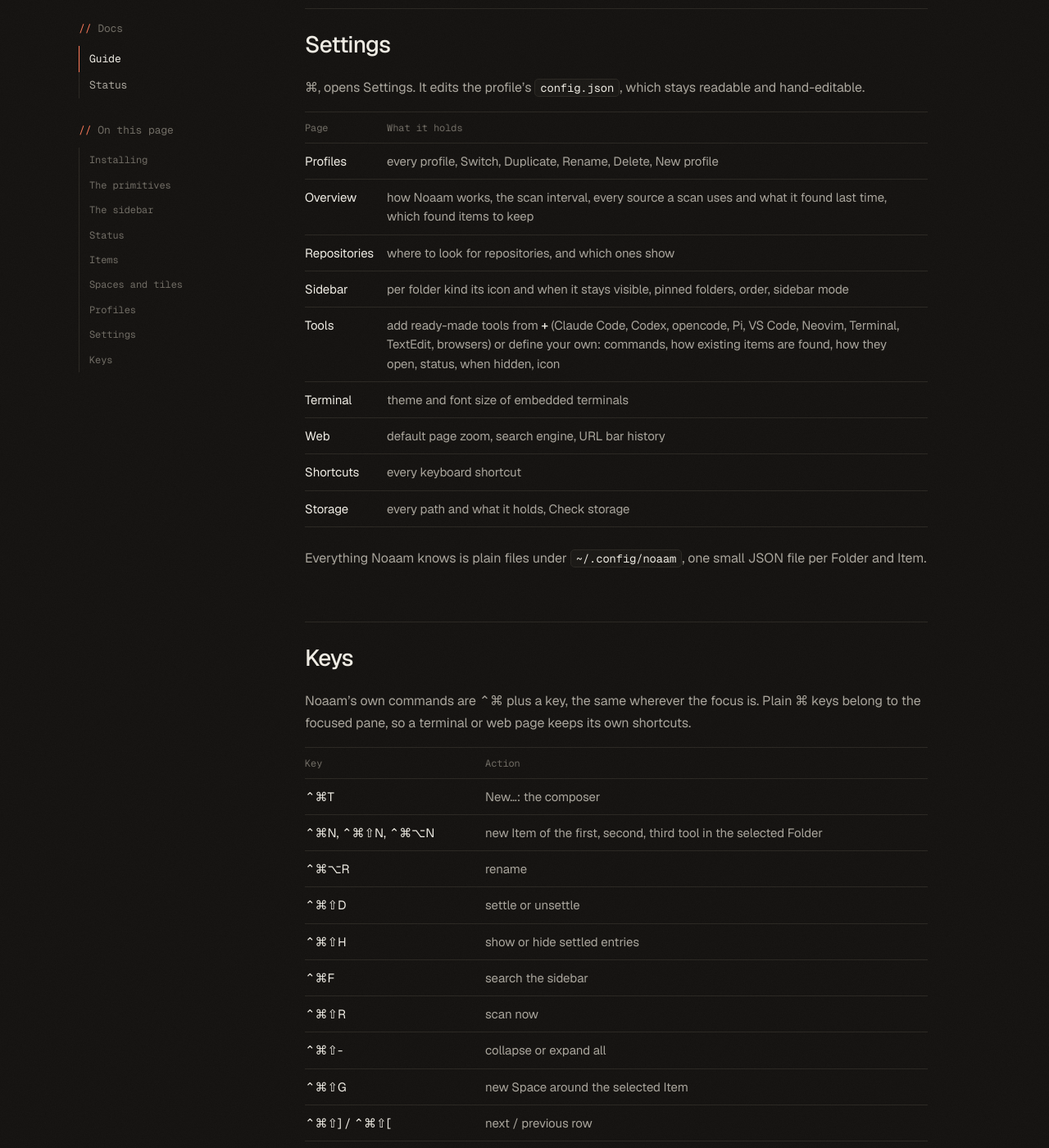
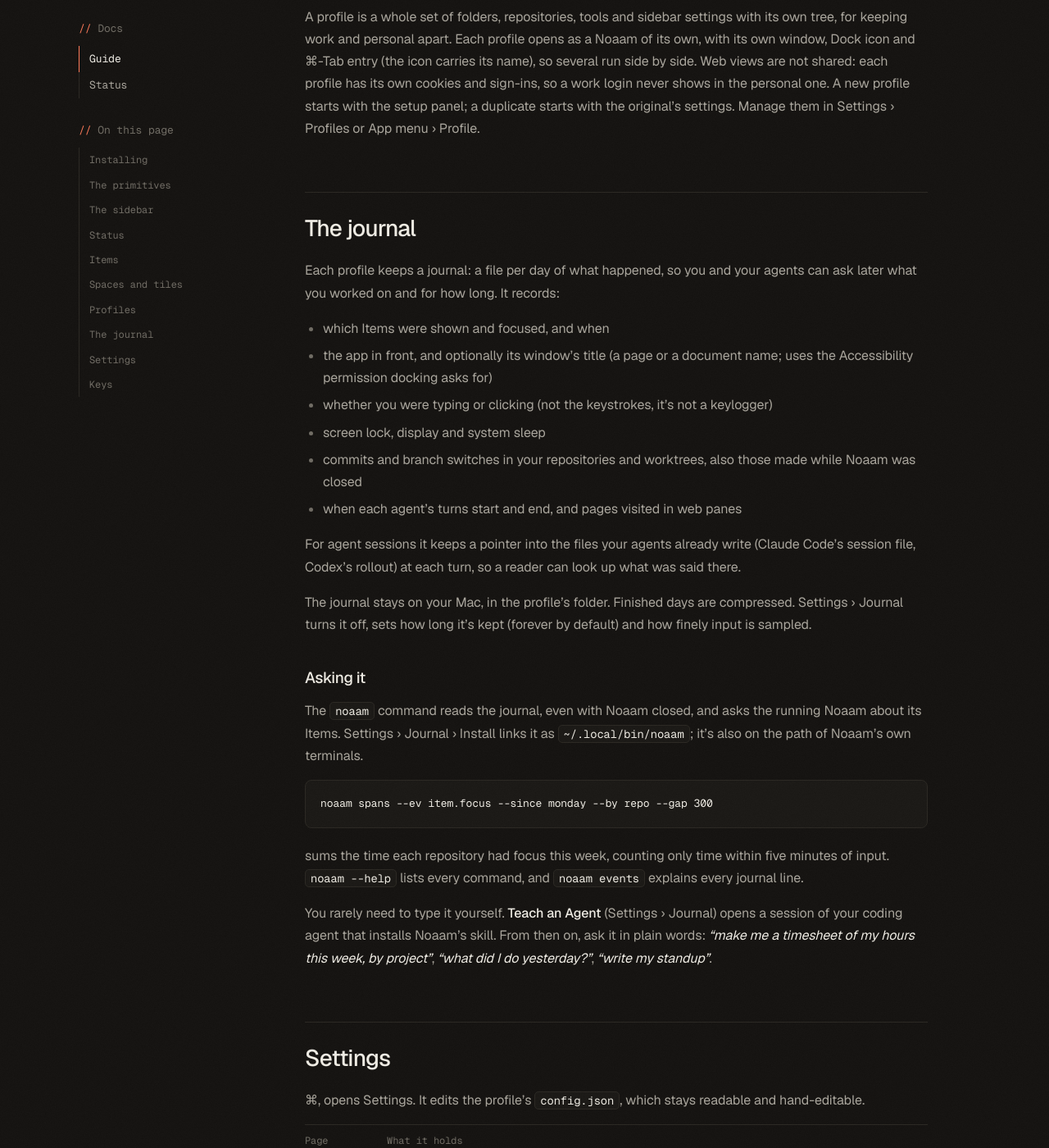
Before and after one commit to conformal-link/noaam-site, a Jekyll site: the page built from docs/index.md, in a window 1280 px wide and 1400 px high, scrolled down 4634 px. Shown: the whole window at 82% size. Built offline with Jekyll 4.4.1, drawn with Linux system fonts in a browser that asks for light colours; our own code applies the rules of GitHub Pages for plain Markdown files; some of the changed text lies outside the part shown.

Commit message:
The journal on the site and in the guide

````diff
--- a/docs/index.md
+++ b/docs/index.md
@@ -3,7 +3,8 @@
 Noaam keeps track of the coding agents, editors, terminals and pages you
 already use, filed under the repository, worktree or folder they belong to.
 It never replaces them: a Claude Code session is still Claude Code, VS Code
-is still VS Code. Noaam keeps a pointer and brings the right one up.
+is still VS Code. Noaam keeps a pointer and brings the right one up. Its
+journal remembers what you worked on, for you and your agents to ask later.
 
 Free for macOS 14 or later (Apple silicon).
 [Download the latest release](https://github.com/conformal-link/noaam-site/releases/latest/download/Noaam.dmg).
@@ -21,9 +22,9 @@
 
 On first launch a setup panel asks where your code is, which of the
 repositories found there to show, which sessions belong in Noaam (under
-those folders, only in the chosen repositories, or everywhere) and which
-tools you use. The tools found on your Mac start ticked. Nothing is scanned
-or started until you finish.
+those folders, only in the chosen repositories, or everywhere), which
+tools you use and whether to keep a [journal](#the-journal). The tools found
+on your Mac start ticked. Nothing is scanned or started until you finish.
 
 ## The primitives
 
@@ -96,7 +97,9 @@
   its own terminal with your text as its first message; a terminal takes it
   as its name, a browser as its address. Where browses the disk, so any
   directory can take an Item, and can make a new worktree or Space on the
-  way. ⌃⌘N, ⌃⌘⇧N and ⌃⌘⌥N make an Item of your first three tools right away.
+  way. Clicking a folder opens it; **Here** at the top picks the folder
+  itself, also one of your root folders (with a single root, Here is
+  already at the top). ⌃⌘N, ⌃⌘⇧N and ⌃⌘⌥N make an Item of your first three tools right away.
 - **Real terminals.** Embedded terminals are Ghostty's own engine: your
   theme, GPU rendering, native scrollback. ⌘F finds in the terminal. Drop a
   file or a screenshot thumbnail onto one to paste its path; Claude Code
@@ -104,6 +107,9 @@
 - **Terminal history survives.** Terminals keep what they printed. Reopen
   one after the process died, Noaam quit or the Mac restarted, and the old
   output comes back before the tool starts again, embedded or in Ghostty.
+  Docking and undocking keep it too. Claude Code, Codex and opencode start
+  with it off, since resuming a session prints the conversation again; turn
+  it on per tool with Settings › Tools › Keep terminal history.
 - **VS Code** opens embedded (VS Code's own local web server) or as your
   desktop VS Code. The embedded one starts bare: turn on Backup and Sync
   Settings once from its account menu to bring your extensions and settings
@@ -117,6 +123,11 @@
   Noaam its width back. Needs Accessibility permission the first time.
 - **Open elsewhere.** ⌃⌘E hands the current pane to its own app: Ghostty,
   the VS Code app, your browser.
+- **Move to…** (right-click an Item) puts it in another folder or Space,
+  with the composer's place picker; it starts there from then on (a
+  running Item keeps its directory until it restarts). On for the Claude
+  Code, Codex, opencode, VS Code, Neovim, Terminal and browser tools; turn
+  it on for your own in Settings › Tools.
 - **Hidden items unload when quiet.** Terminals and pages you aren't looking
   at stop after a while, or past a number kept loaded, and come back when
   shown: the session resumes with its history, the page reloads. Nothing
@@ -152,6 +163,48 @@
 setup panel; a duplicate starts with the original's settings. Manage them in
 Settings › Profiles or App menu › Profile.
 
+## The journal
+
+Each profile keeps a journal: a file per day of what happened, so you and
+your agents can ask later what you worked on and for how long. It records:
+
+- which Items were shown and focused, and when
+- the app in front, and optionally its window's title (a page or a
+  document name; uses the Accessibility permission docking asks for)
+- whether you were typing or clicking (not the keystrokes, it's not a
+  keylogger)
+- screen lock, display and system sleep
+- commits and branch switches in your repositories and worktrees, also those
+  made while Noaam was closed
+- when each agent's turns start and end, and pages visited in web panes
+
+For agent sessions it keeps a pointer into the files your agents already
+write (Claude Code's session file, Codex's rollout) at each turn, so a
+reader can look up what was said there.
+
+The journal stays on your Mac, in the profile's folder. Finished days are
+compressed. Settings › Journal turns it off, sets how long it's kept
+(forever by default) and how finely input is sampled.
+
+### Asking it
+
+The `noaam` command reads the journal, even with Noaam closed, and asks the
+running Noaam about its Items. Settings › Journal › Install links it as
+`~/.local/bin/noaam`; it's also on the path of Noaam's own terminals.
+
+```
+noaam spans --ev item.focus --since monday --by repo --gap 300
+```
+
+sums the time each repository had focus this week, counting only time
+within five minutes of input. `noaam --help` lists every command, and
+`noaam events` explains every journal line.
+
+You rarely need to type it yourself. **Teach an Agent** (Settings ›
+Journal) opens a session of your coding agent that installs Noaam's skill.
+From then on, ask it in plain words: *"make me a timesheet of my hours
+this week, by project"*, *"what did I do yesterday?"*, *"write my standup"*.
+
 ## Settings
 
 ⌘, opens Settings. It edits the profile's `config.json`, which stays
@@ -163,11 +216,19 @@
 | Overview | how Noaam works, the scan interval, every source a scan uses and what it found last time, which found items to keep |
 | Repositories | where to look for repositories, and which ones show |
 | Sidebar | per folder kind its icon and when it stays visible, pinned folders, order, sidebar mode |
-| Tools | add ready-made tools from **+** (Claude Code, Codex, opencode, Pi, VS Code, Neovim, Terminal, TextEdit, browsers) or define your own: commands, how existing items are found, how they open, status, when hidden, icon |
+| Tools | add ready-made tools from **+** (Claude Code, Codex, opencode, Pi, VS Code, Neovim, Terminal, TextEdit, browsers) or define your own: commands, how existing items are found, how they open, status, when hidden, keep terminal history, ask before quitting, whether items can move to another folder, icon |
 | Terminal | theme and font size of embedded terminals |
 | Web | default page zoom, search engine, URL bar history |
 | Shortcuts | every keyboard shortcut |
-| Storage | every path and what it holds, Check storage |
+| Storage | every path, what it holds and its size on disk, Check storage |
+| Journal | keep a journal, how long, window titles, input sampling, the `noaam` command and Teach an Agent |
+| Updates | Automatic, Notify only or Off, and Check Now; the same for every profile |
+
+Noaam checks for updates once a day. With Automatic it downloads them in
+the background and installs when you quit, or right away if you click
+Restart in the strip above the sidebar's bottom bar. Notify only says an
+update is out and waits for you to click Install. Off only checks when you
+pick Noaam › Check for Updates…
 
 Everything Noaam knows is plain files under `~/.config/noaam`, one small
 JSON file per Folder and Item.
````
Also changed, not shown: index.html (+30 -7 lines), README.md, assets/shots/timesheet.webp (added).
